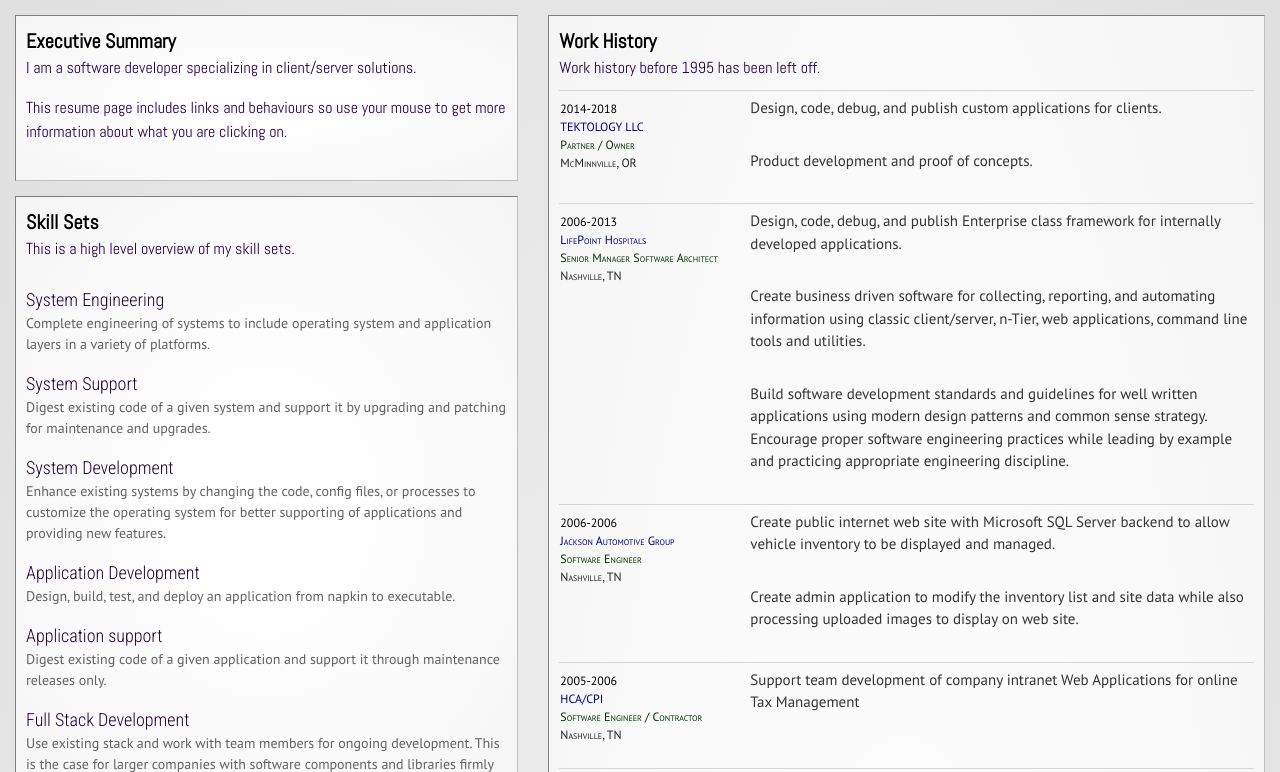
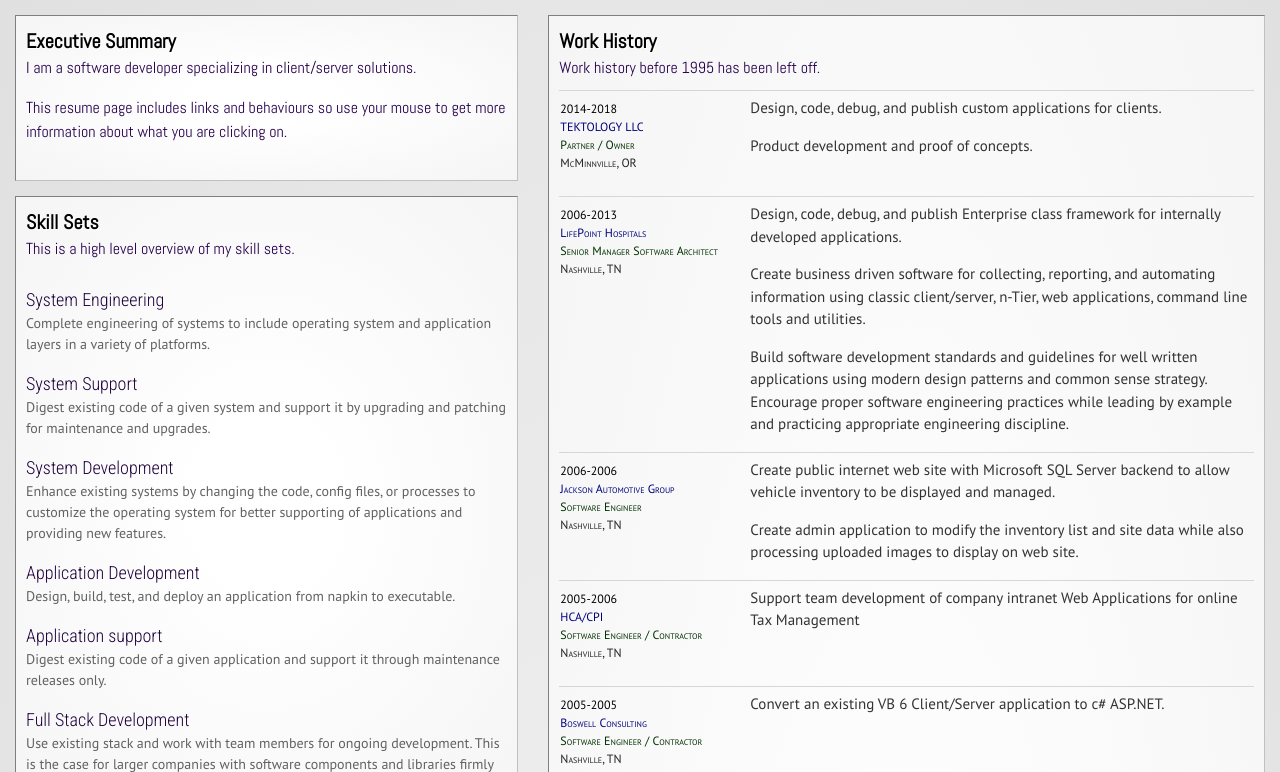
Before and after one commit to johnrnelson/johnrnelson.github.io, a plain HTML site: page resume/index.html in a window 1280 px wide. Shown: the top 772 px of the page. Drawn offline with nearby package versions, Linux system fonts and the light colour scheme.

Commit message:
style fixes

```diff
--- a/resume/bio.css
+++ b/resume/bio.css
@@ -103,7 +103,7 @@
 .HistoryDivDuty {
     vertical-align: text-top;
     color: #333333;
-    padding-bottom: 2em;
+    padding-bottom: 15px;
     font-family: 'PT Sans', sans-serif;
     font-size: 15px;
 }
```
